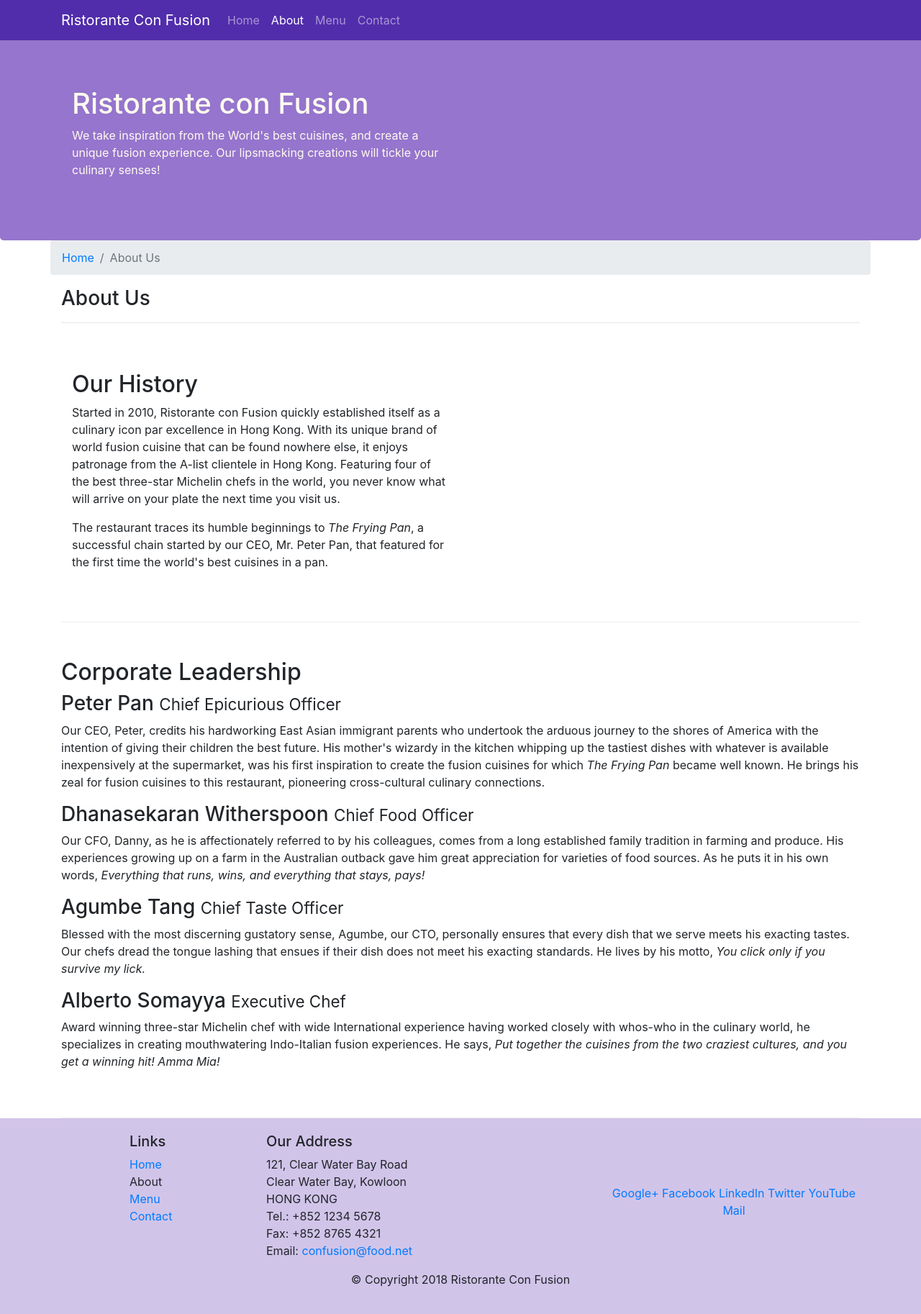
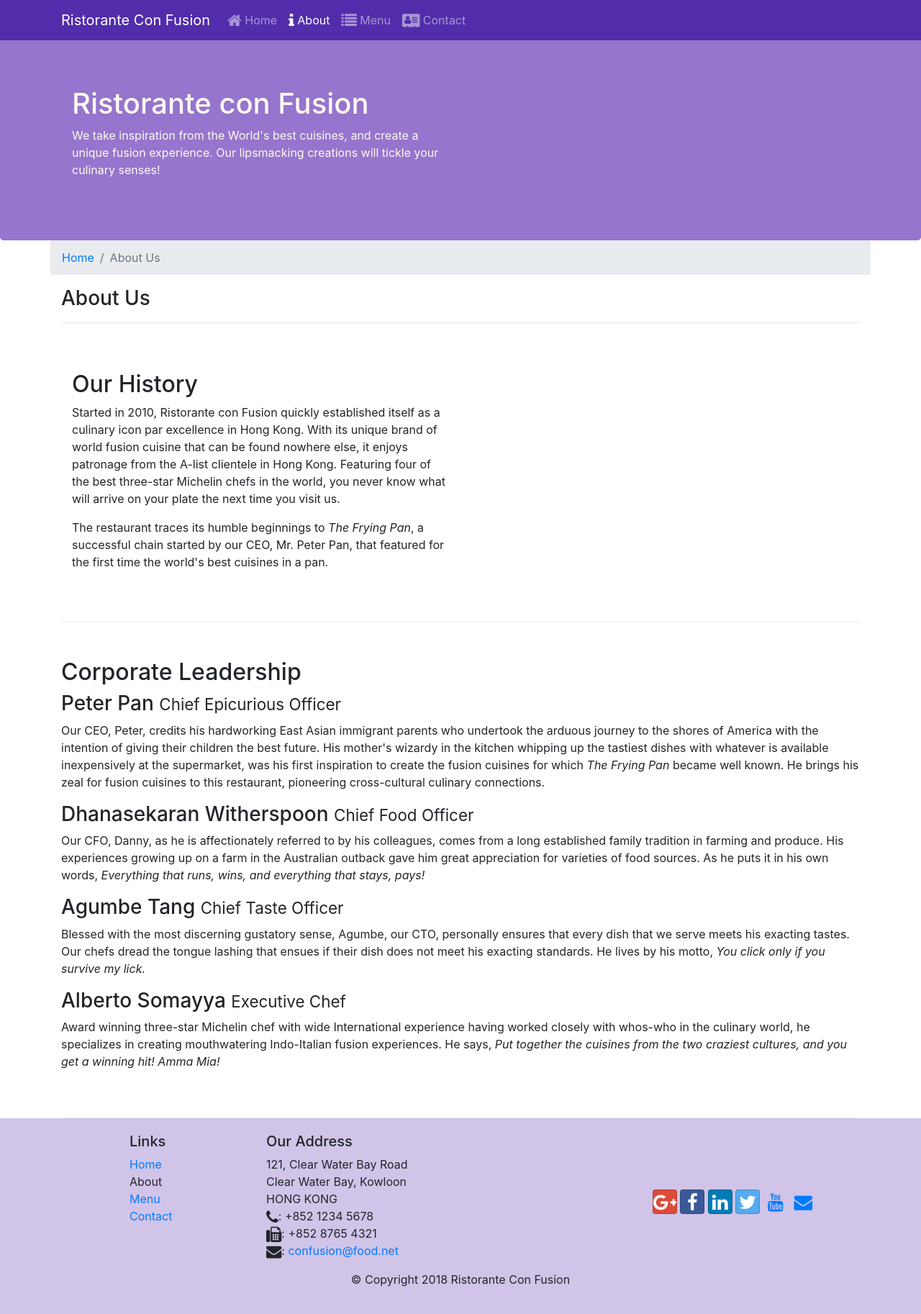
Before and after one commit to dineshcd311/Bootstrap, a website: page aboutus.html in a window 1280 px wide. Shown: the whole page at 72% size. Drawn offline with nearby package versions, Linux system fonts and the light colour scheme.

Commit message:
font icon

```diff
--- a/aboutus.html
+++ b/aboutus.html
@@ -8,9 +8,10 @@
 
     <!-- Bootstrap CSS-->
     <link rel="stylesheet" href="node_modules/bootstrap/dist/css/bootstrap.min.css">
-
+    <link  rel="stylesheet" href="node_modules/font-awesome/css/font-awesome.min.css">
+    <link rel="stylesheet" href="node_modules/bootstrap-social/bootstrap-social.css">
+    <link rel="stylesheet" href="style.css">
     <title>Ristorante Con Fusion: About Us</title>
-    <link rel="stylesheet" href="style.css">
 </head>
 
 <body>
@@ -23,10 +24,10 @@
             <a class="navbar-brand" href="./index.html">Ristorante Con Fusion</a>
             <div class="collapse navbar-collapse" id="Navbar">
                 <ul class="navbar-nav mr-auto">
-                    <li class="nav-item"><a class="nav-link" href="./index.html">Home</a></li>
-                    <li class="nav-item active"><a class="nav-link">About</a></li>
-                    <li class="nav-item"><a class="nav-link" href="#">Menu</a></li>
-                    <li class="nav-item"><a class="nav-link" href="#">Contact</a></li>
+                    <li class="nav-item"><a class="nav-link" href="./index.html"><span class="fa fa-home fa-lg"></span> Home</a></li>
+                    <li class="nav-item active"><a class="nav-link"><span class="fa fa-info fa-lg"></span> About</a></li>
+                    <li class="nav-item"><a class="nav-link" href="#"><span class="fa fa-list fa-lg"></span> Menu</a></li>
+                    <li class="nav-item"><a class="nav-link" href="#"><span class="fa fa-address-card fa-lg"></span> Contact</a></li>
                 </ul>
             </div>
         </div>
@@ -102,19 +103,19 @@
 		              121, Clear Water Bay Road<br>
 		              Clear Water Bay, Kowloon<br>
 		              HONG KONG<br>
-		              Tel.: +852 1234 5678<br>
-		              Fax: +852 8765 4321<br>
-		              Email: <a href="mailto:confusion@food.net">confusion@food.net</a>
+		              <i class="fa fa-phone fa-lg"></i>: +852 1234 5678<br>
+		              <i class="fa fa-fax fa-lg"></i>: +852 8765 4321<br>
+		              <i class="fa fa-envelope fa-lg"></i>: <a href="mailto:confusion@food.net">confusion@food.net</a>
 		           </address>
                 </div>
                 <div class="col-12 col-sm-4 align-self-center">
                     <div class="text-center">
-                        <a href="http://google.com/+">Google+</a>
-                        <a href="http://www.facebook.com/profile.php?id=">Facebook</a>
-                        <a href="http://www.linkedin.com/in/">LinkedIn</a>
-                        <a href="http://twitter.com/">Twitter</a>
-                        <a href="http://youtube.com/">YouTube</a>
-                        <a href="mailto:">Mail</a>
+                        <a class="btn btn-social-icon btn-google" href="http://google.com/+"><i class="fa fa-google-plus fa-lg"></i></a>
+                        <a class="btn btn-social-icon btn-facebook" href="http://www.facebook.com/profile.php?id="><i class="fa fa-facebook fa-lg"></i></a>
+                        <a class="btn btn-social-icon btn-linkedin" href="http://www.linkedin.com/in/"><i class="fa fa-linkedin fa-lg"></i></a>
+                        <a class="btn btn-social-icon btn-twitter" href="http://twitter.com/"><i class="fa fa-twitter fa-lg"></i></a>
+                        <a class="btn btn-social-icon btn-youtube" href="http://youtube.com/"><i class="fa fa-youtube fa-lg"></i></a>
+                        <a class="btn btn-social-icon" href="mailto:"><i class="fa fa-envelope fa-lg"></i></a>
                     </div>
                 </div>
            </div>
--- a/package.json
+++ b/package.json
@@ -15,6 +15,8 @@
   },
   "dependencies": {
     "bootstrap": "^4.0.0",
+    "bootstrap-social": "^5.1.1",
+    "font-awesome": "^4.7.0",
     "jquery": "^3.3.1",
     "popper.js": "^1.12.9"
   }
```
Also changed, not shown: index.html (+18 -17 lines), 1 other file.
